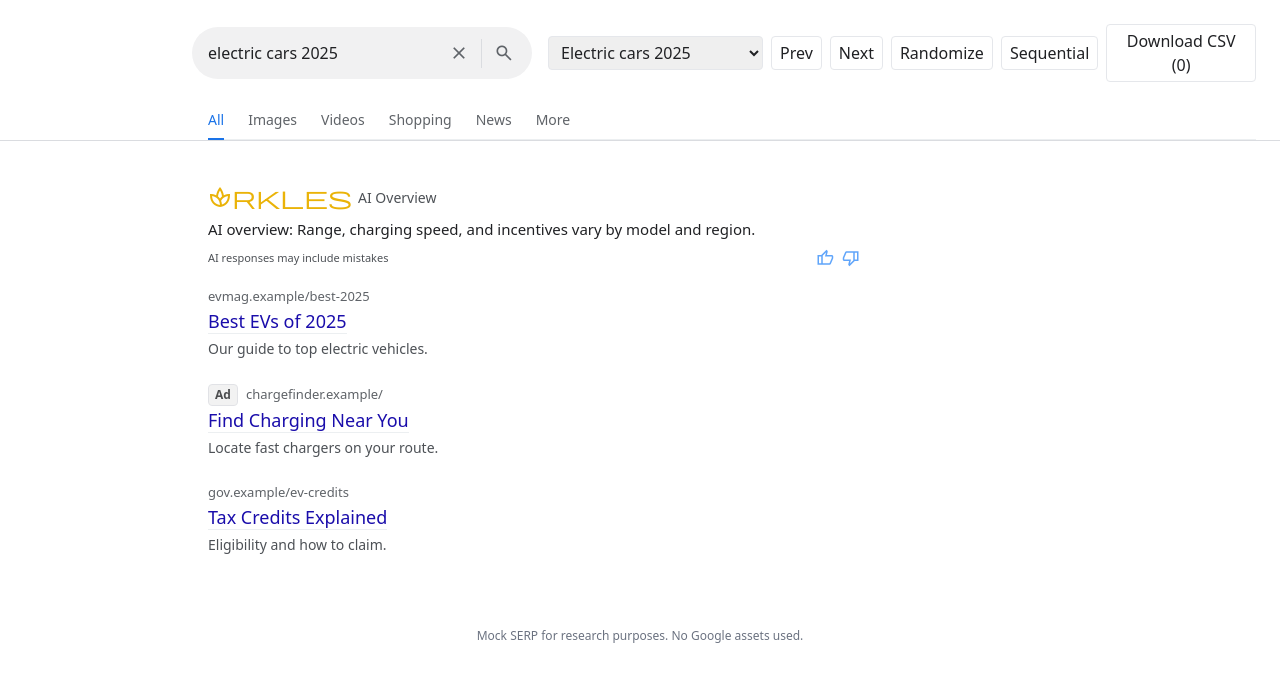
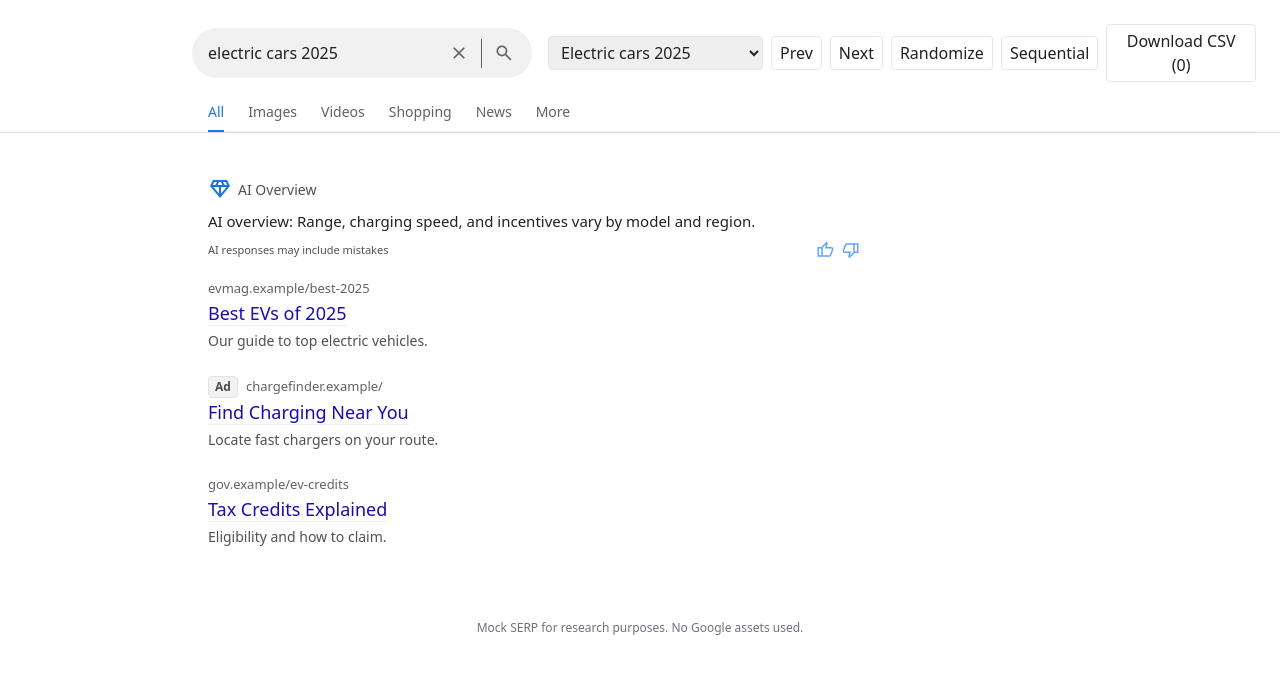
Before and after one commit to Eli-Roderick/Eli-Roderick.github.io, a React (Vite) app: page / in a window 1280 px wide. Shown: the top 682 px of the page. Built offline with nearby package versions, Linux system fonts and the light colour scheme.

Commit message:
adjustment

```diff
--- a/src/App.jsx
+++ b/src/App.jsx
@@ -108,7 +108,7 @@ export default function App() {
         </div>
 
         {/* Tabs row */}
-        <div className="pl-52 pr-6 mt-4">
+        <div className="pl-52 pr-6 mt-2">
           <nav className="tabs flex gap-6 text-sm">
             {['All','Images','Videos','Shopping','News','More'].map((tab) => (
               <button
--- a/src/components/AIOverview.jsx
+++ b/src/components/AIOverview.jsx
@@ -12,7 +12,7 @@ export default function AIOverview({ text }) {
   return (
     <section className="ai-card">
       <div className="ai-header">
-        <span className="material-symbols-outlined text-yellow-500" aria-hidden>sparkles</span>
+        <span className="material-symbols-outlined text-[#1a73e8]" aria-hidden>diamond</span>
         <span>AI Overview</span>
       </div>
       <div className="ai-body whitespace-pre-wrap">{expanded ? text : display}</div>
--- a/src/index.css
+++ b/src/index.css
@@ -68,9 +68,9 @@
 
 /* Header */
 .search-header { width: 100%; border-bottom: 1px solid var(--border); background: var(--bg); }
-.search-bar { display: flex; align-items: center; width: 100%; max-width: 40rem; border-radius: 9999px; border: none; background: color-mix(in hsl, var(--search-border), white 60%); padding: 0.73rem 1.0rem; gap: 0.5rem; }
+.search-bar { display: flex; align-items: center; width: 100%; max-width: 48rem; border-radius: 9999px; border: none; background: color-mix(in hsl, var(--search-border), white 60%); padding: 0.66rem 1.0rem; gap: 0.5rem; }
 .search-bar input { background: transparent; color: var(--text); }
-.separator { width: 1px; height: 29px; background: var(--border); opacity: 1; margin: 0 6px; }
+.separator { width: 1px; height: 29px; background: var(--search-icon); opacity: 1; margin: 0 6px; }
 .search-icon { color: var(--search-icon); }
 .search-affordances { display: inline-flex; align-items: center; gap: 0.25rem; }
 
```
